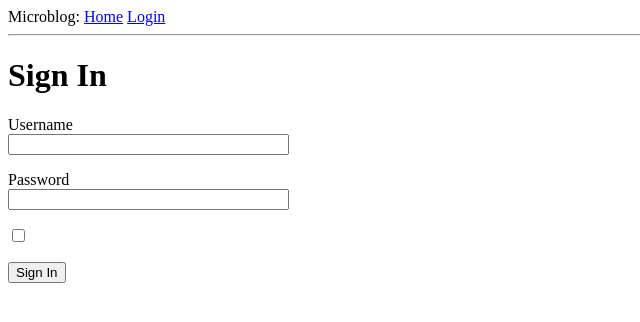
After one commit to py-PiYush/Flask-Microblog, a Flask app: page /login in a window 1280 px wide. The commit adds this page. Shown: the top 322 px of the page, without its empty margins (0-640 px from the left). Run offline with Flask 2, Linux system fonts and the light colour scheme.

Commit message:
Added login form

```diff
--- a/app/__init__.py
+++ b/app/__init__.py
@@ -1,4 +1,7 @@
 from flask import Flask
+from config import Config
 
 app = Flask(__name__)
+app.config.from_object(Config)
+
 from app import routes
--- /dev/null
+++ b/app/forms.py
@@ -0,0 +1,12 @@
+from ast import Sub
+from tokenize import String
+from flask_wtf import FlaskForm
+from wtforms import StringField, PasswordField, BooleanField, SubmitField
+from wtforms.validators import DataRequired
+
+
+class LoginForm(FlaskForm):
+    username = StringField("Username", validators=[DataRequired()])
+    password = PasswordField("Password", validators=[DataRequired()])
+    remember_me = BooleanField("Remember Me")
+    submit = SubmitField("Sign In")
--- a/app/routes.py
+++ b/app/routes.py
@@ -1,5 +1,6 @@
-from flask import render_template
+from flask import render_template, flash, redirect, url_for
 from app import app
+from app.forms import LoginForm
 
 
 @app.route("/")
@@ -11,3 +12,14 @@ def index():
         {"author": {"username": "Ravi"}, "body": "The new Marvel movie is cool!"},
     ]
     return render_template("index.html", title="Home", user=user, posts=posts)
+
+
+@app.route("/login", methods=["GET", "POST"])
+def login():
+    form = LoginForm()
+    if form.validate_on_submit():
+        flash(
+            f"Login requested for user {form.username.data}, remember_me={form.remember_me.data}"
+        )
+        return redirect(url_for("index"))
+    return render_template("login.html", title="Sign In", form=form)
--- a/app/templates/base.html
+++ b/app/templates/base.html
@@ -11,8 +11,18 @@
     {%endif%}
   </head>
   <body>
-    <div>Microblog: <a href="/index">Home</a></div>
+    <div>
+      Microblog:
+      <a href={{url_for('index')}}>Home</a>
+      <a href={{url_for('login')}}>Login</a>
+    </div>
     <hr />
-    {% block content %}{% endblock %}
+    {% with messages = get_flashed_messages() %} {% if messages %}
+    <ul>
+      {% for message in messages %}
+      <li>{{message}}</li>
+      {% endfor %}
+    </ul>
+    {% endif %} {% endwith %} {% block content %}{% endblock %}
   </body>
 </html>
--- /dev/null
+++ b/app/templates/login.html
@@ -0,0 +1,22 @@
+{% extends 'base.html' %} {% block content %}
+<h1>Sign In</h1>
+<form action="" method="post" novalidate>
+  {{form.hidden_tag()}}
+  <p>
+    {{form.username.label}}<br />
+    {{form.username(size=32)}} <br />
+    {% for error in form.username.errors %}
+    <span style="color: red">[{{ error }}]</span>
+    {% endfor %}
+  </p>
+  <p>
+    {{form.password.label}}<br />
+    {{form.password(size=32)}}<br />
+    {% for error in form.password.errors %}
+    <span style="color: red">[{{ error }}]</span>
+    {% endfor %}
+  </p>
+  <p>{{form.remember_me()}}</p>
+  <p>{{form.submit()}}</p>
+</form>
+{% endblock %}
--- /dev/null
+++ b/config.py
@@ -0,0 +1,4 @@
+import os
+
+class Config(object):
+    SECRET_KEY = os.environ.get('SECRET_KEY') or 'you-will-never-guess'
```
Also changed, not shown: 1 other file.
